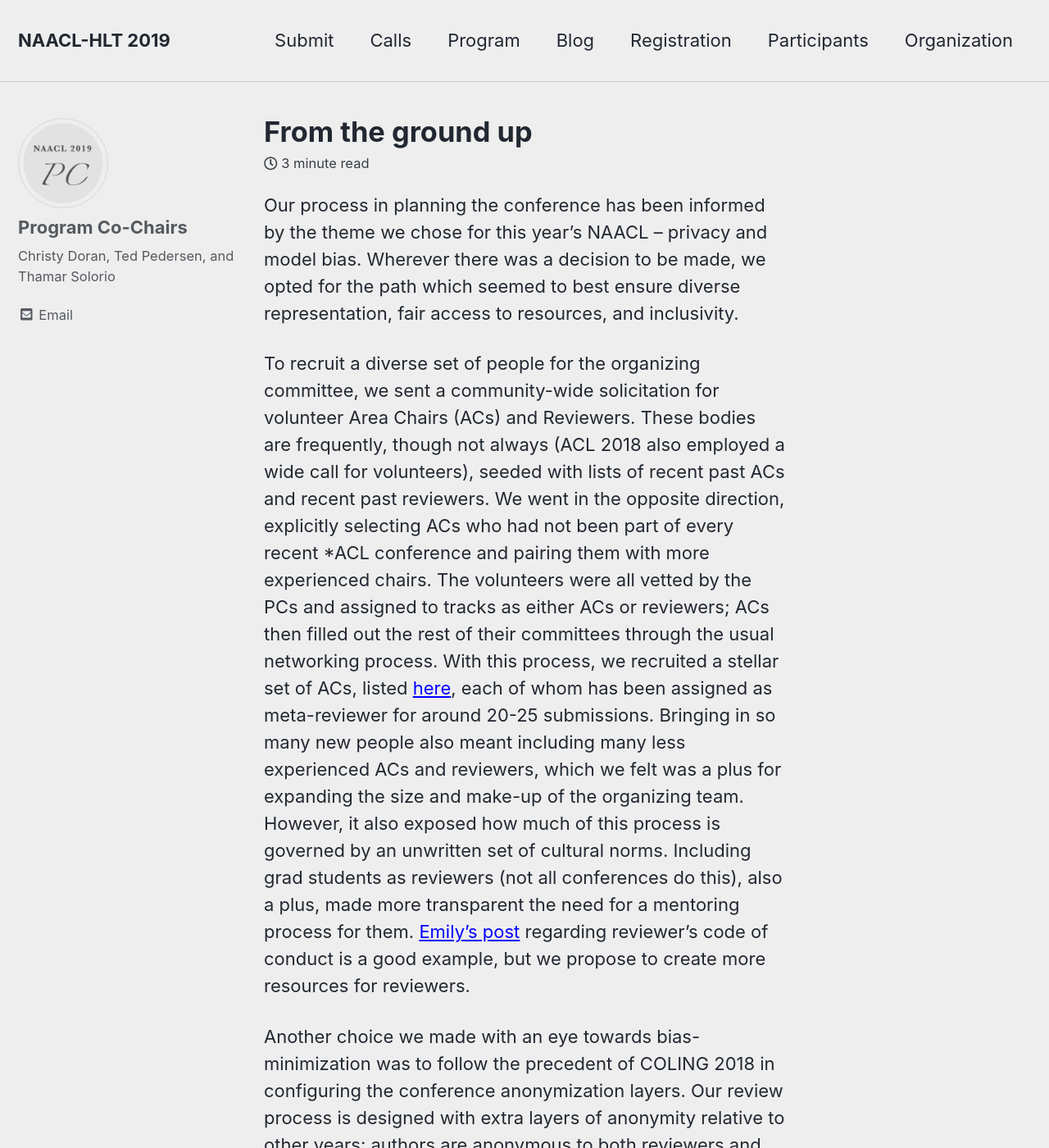
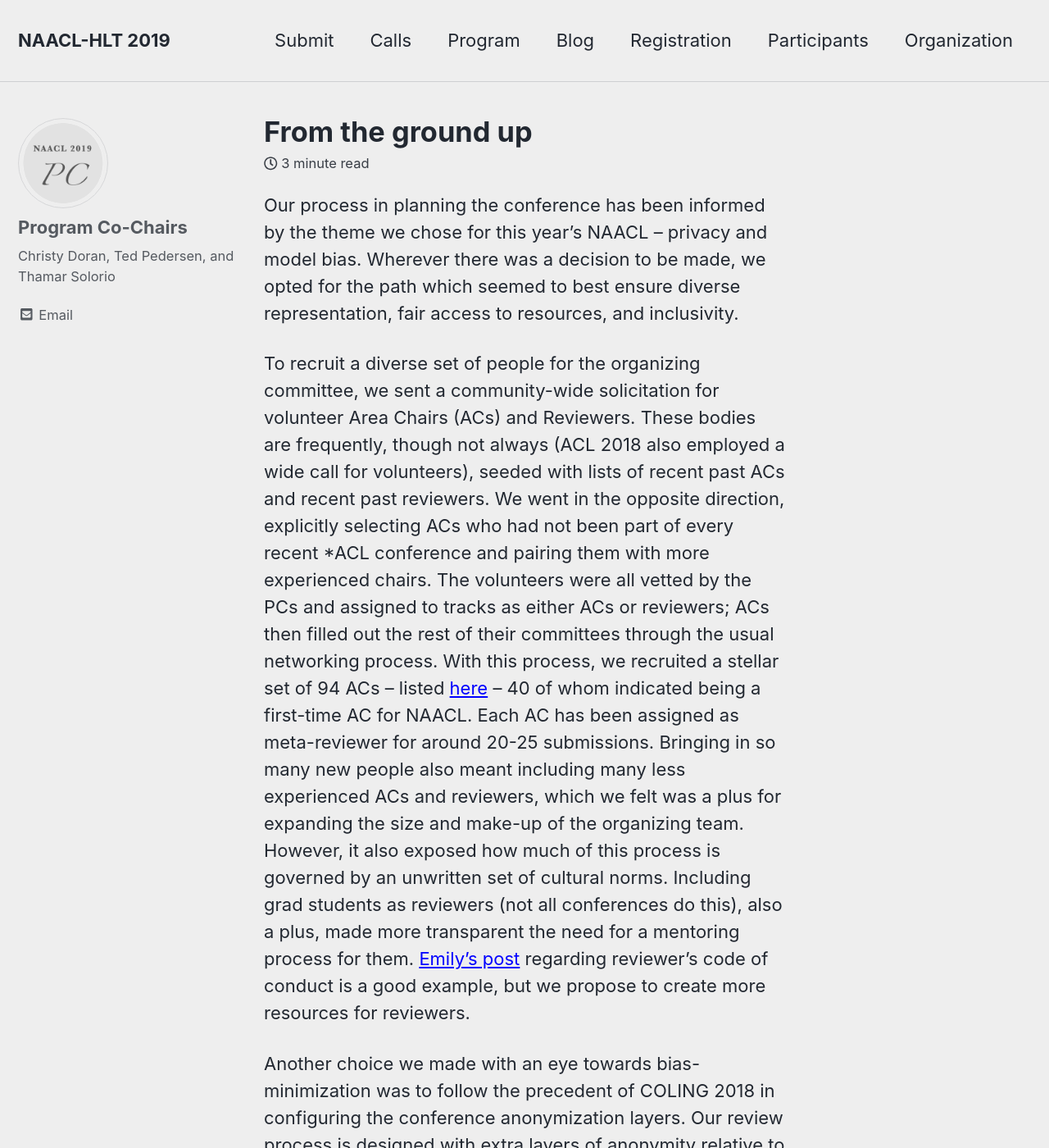
Before and after one commit to naacl-org/naacl-2021-website, a Jekyll site: the page built from _posts/2019-01-05-from-the-ground-up.md, in a window 1280 px wide and 1400 px high. Shown: the whole window at 82% size. Built offline with Jekyll 4.4.1, drawn with Linux system fonts in a browser that asks for light colours; nearby versions of some CDN libraries; comment, search, counter and statistics services are not loaded.

Commit message:
tweak blog post.

```diff
--- a/_posts/2019-01-05-from-the-ground-up.md
+++ b/_posts/2019-01-05-from-the-ground-up.md
@@ -17,7 +17,7 @@
 Wherever there was a decision to be made, we opted for the path which seemed to best ensure diverse representation, fair access
 to resources, and inclusivity.
 
-To recruit a diverse set of people for the organizing committee, we sent a community-wide solicitation for volunteer Area Chairs (ACs) and Reviewers. These bodies are frequently, though not always (ACL 2018 also employed a wide call for volunteers), seeded with lists of recent past ACs and recent past reviewers. We went in the opposite direction, explicitly selecting ACs who had not been part of every recent *ACL conference and pairing them with more experienced chairs. The volunteers were all vetted by the PCs and assigned to tracks as either ACs or reviewers; ACs then filled out the rest of their committees through the usual networking process.  With this process, we recruited a stellar set of ACs, listed [here](/organization), each of whom has been assigned as meta-reviewer for around 20-25 submissions. Bringing in so many new people also meant including many less experienced ACs and reviewers, which we felt was a plus for expanding the size and make-up of the organizing team.  However, it also exposed how much of this process is governed by an unwritten set of cultural norms. Including grad students as reviewers (not all conferences do this), also a plus, made more transparent the need for a mentoring process for them. [Emily’s post](https://coling2018.org/reviewer-code-of-conduct/) regarding reviewer’s code of conduct is a good example, but we propose to create more resources for reviewers.
+To recruit a diverse set of people for the organizing committee, we sent a community-wide solicitation for volunteer Area Chairs (ACs) and Reviewers. These bodies are frequently, though not always (ACL 2018 also employed a wide call for volunteers), seeded with lists of recent past ACs and recent past reviewers. We went in the opposite direction, explicitly selecting ACs who had not been part of every recent *ACL conference and pairing them with more experienced chairs. The volunteers were all vetted by the PCs and assigned to tracks as either ACs or reviewers; ACs then filled out the rest of their committees through the usual networking process.  With this process, we recruited a stellar set of 94 ACs – listed [here](/organization) – 40 of whom indicated being a first-time AC for NAACL. Each AC has been assigned as meta-reviewer for around 20-25 submissions. Bringing in so many new people also meant including many less experienced ACs and reviewers, which we felt was a plus for expanding the size and make-up of the organizing team.  However, it also exposed how much of this process is governed by an unwritten set of cultural norms. Including grad students as reviewers (not all conferences do this), also a plus, made more transparent the need for a mentoring process for them. [Emily’s post](https://coling2018.org/reviewer-code-of-conduct/) regarding reviewer’s code of conduct is a good example, but we propose to create more resources for reviewers.
 
 Another choice we made with an eye towards bias-minimization was to follow the precedent of COLING 2018 in configuring the conference
 anonymization layers.  Our review process is designed with extra layers of anonymity relative to other years: authors are anonymous
```
